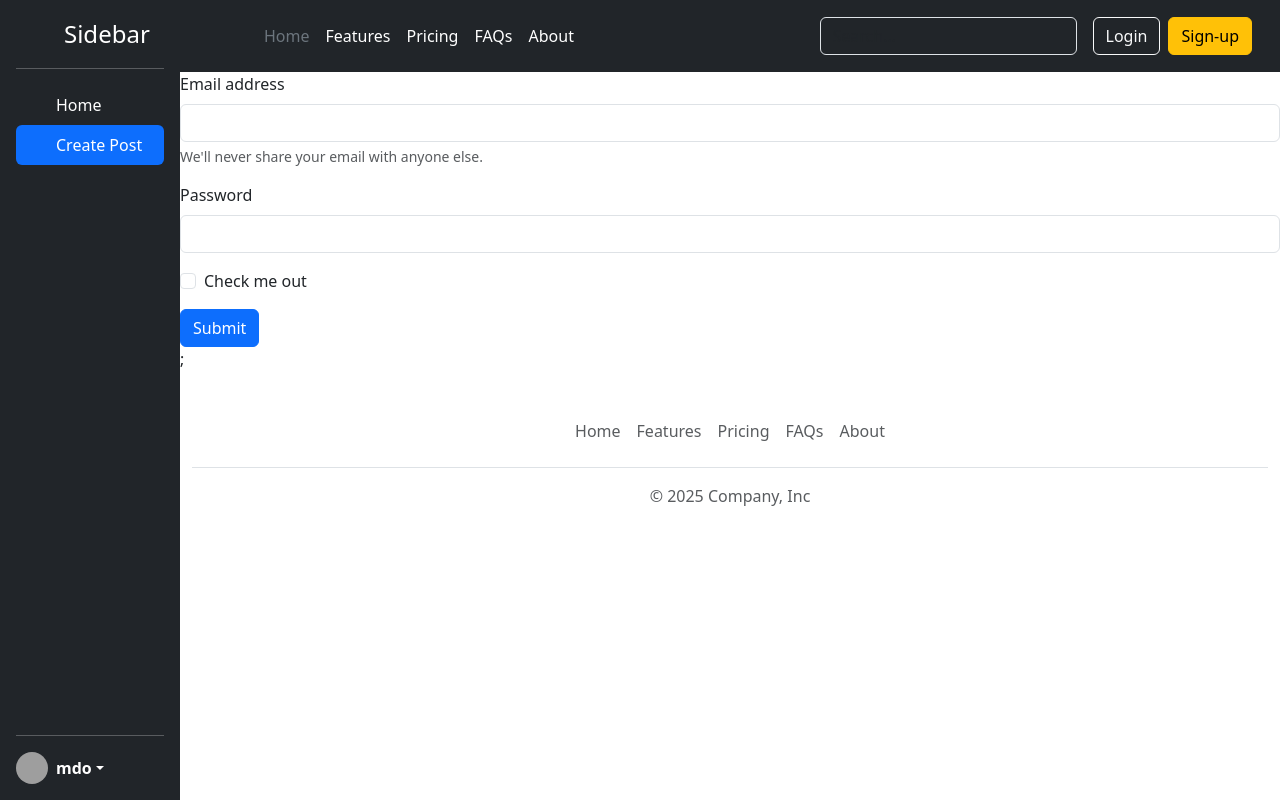
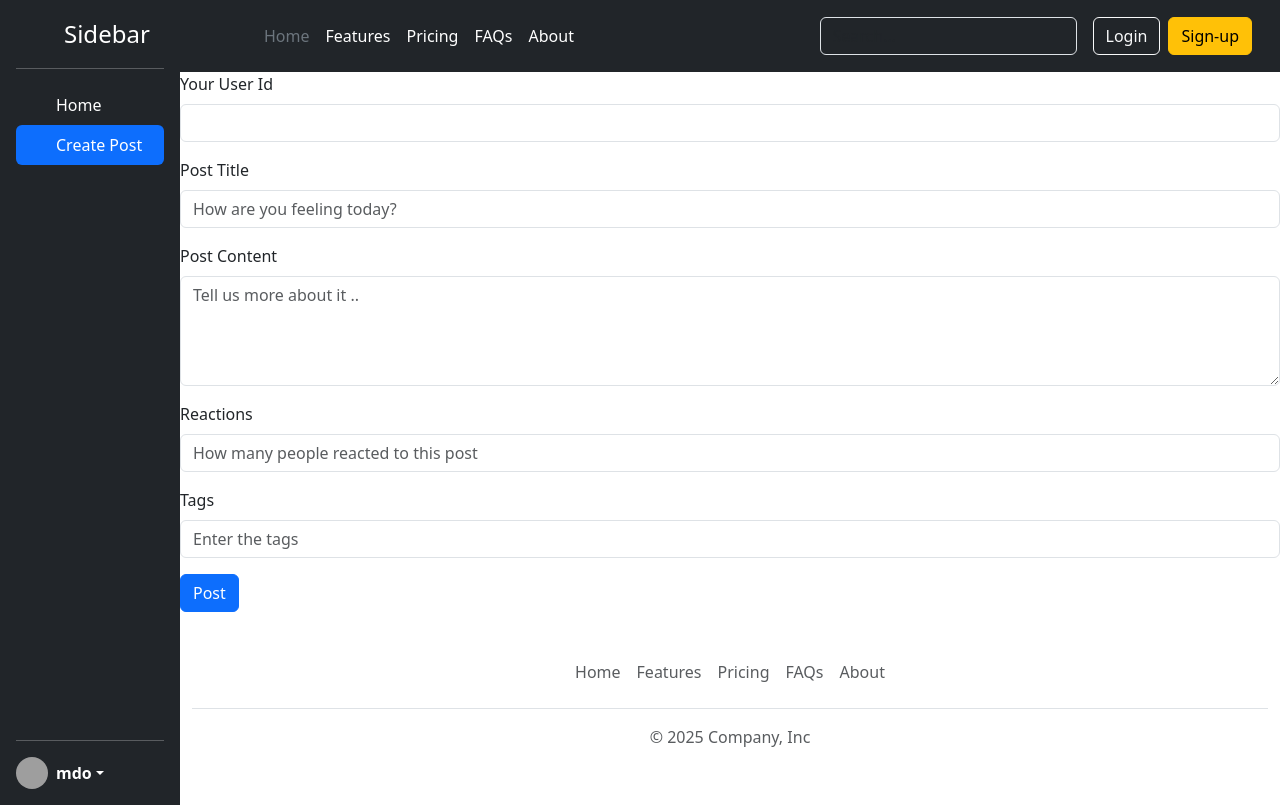
Before and after one commit to Ayush201738982361/react_socialmedia_project, a React (Vite) app in the folder client/: page / in a window 1280 px wide. Both pictures are taken after a click on the item "Create Post". Built offline with nearby package versions, Linux system fonts and the light colour scheme; grey boxes are pictures that could not be loaded.

Commit message:
Made refs for all the fields and passed it to the add post context

```diff
--- a/client/src/components/CreatePost.jsx
+++ b/client/src/components/CreatePost.jsx
@@ -1,46 +1,103 @@
+import { useContext, useRef } from "react";
+import { PostList } from "../store/post-list-store";
+
 function CreatePost() {
+  const { addPost } = useContext(PostList);
+
+  const userIdElement = useRef();
+  const postTitleElement = useRef();
+  const postBodyElement = useRef();
+  const reactionsElement = useRef();
+  const tagsElement = useRef();
+
+  const handleSubmit = (event) => {
+    event.preventDefault();
+    const userId = userIdElement.current.value;
+    const postTitle = postTitleElement.current.value;
+    const postBody = postBodyElement.current.value;
+    const reactions = reactionsElement.current.value;
+    const tags = tagsElement.current.value.split(" ");
+
+    addPost(userId, postTitle, postBody, reactions, tags);
+    userIdElement.current.value = "";
+    postTitleElement.current.value = "";
+    postBodyElement.current.value = "";
+    reactionsElement.current.value = "";
+    tagsElement.current.value = "";
+  };
+
   return (
     <>
-      <form>
+      <form className="create-post" onSubmit={handleSubmit}>
         <div className="mb-3">
-          <label htmlFor="exampleInputEmail1" className="form-label">
-            Email address
+          <label htmlFor="userid" className="form-label">
+            Your User Id
           </label>
           <input
-            type="email"
+            type="text"
             className="form-control"
-            id="exampleInputEmail1"
-            aria-describedby="emailHelp"
+            id="userId"
+            ref={userIdElement}
           />
-          <div id="emailHelp" className="form-text">
-            We'll never share your email with anyone else.
-          </div>
         </div>
+
         <div className="mb-3">
-          <label htmlFor="exampleInputPassword1" className="form-label">
-            Password
+          <label htmlFor="title" className="form-label">
+            Post Title
           </label>
           <input
-            type="password"
+            type="text"
             className="form-control"
-            id="exampleInputPassword1"
+            id="title"
+            placeholder="How are you feeling today?"
+            ref={postTitleElement}
           />
         </div>
-        <div className="mb-3 form-check">
+
+        <div className="mb-3">
+          <label htmlFor="body" className="form-label">
+            Post Content
+          </label>
+          <textarea
+            rows={4}
+            type="text"
+            className="form-control"
+            id="post_content"
+            placeholder="Tell us more about it .."
+            ref={postBodyElement}
+          />
+        </div>
+
+        <div className="mb-3">
+          <label htmlFor="reactions" className="form-label">
+            Reactions
+          </label>
           <input
-            type="checkbox"
-            className="form-check-input"
-            id="exampleCheck1"
+            type="number"
+            className="form-control"
+            id="reactions"
+            placeholder="How many people reacted to this post"
+            ref={reactionsElement}
           />
-          <label className="form-check-label" htmlFor="exampleCheck1">
-            Check me out
+        </div>
+
+        <div className="mb-3">
+          <label htmlFor="tags" className="form-label">
+            Tags
           </label>
+          <input
+            type="text"
+            className="form-control"
+            id="tags"
+            placeholder="Enter the tags"
+            ref={tagsElement}
+          />
         </div>
+
         <button type="submit" className="btn btn-primary">
-          Submit
+          Post
         </button>
       </form>
-      ;
     </>
   );
 }
```
